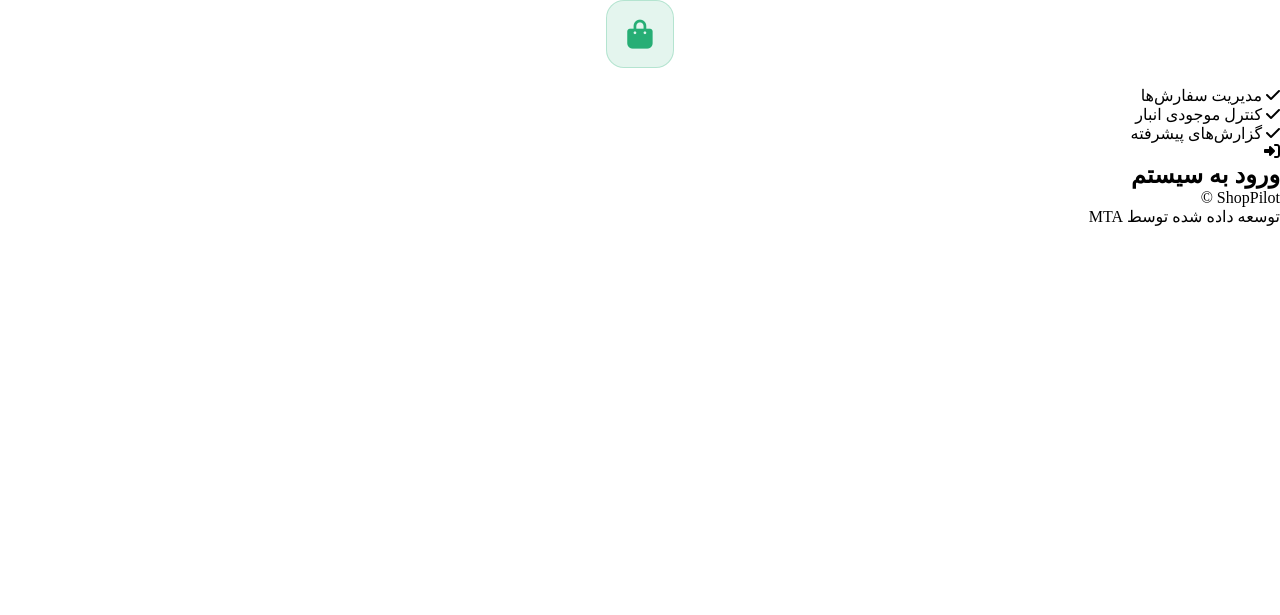
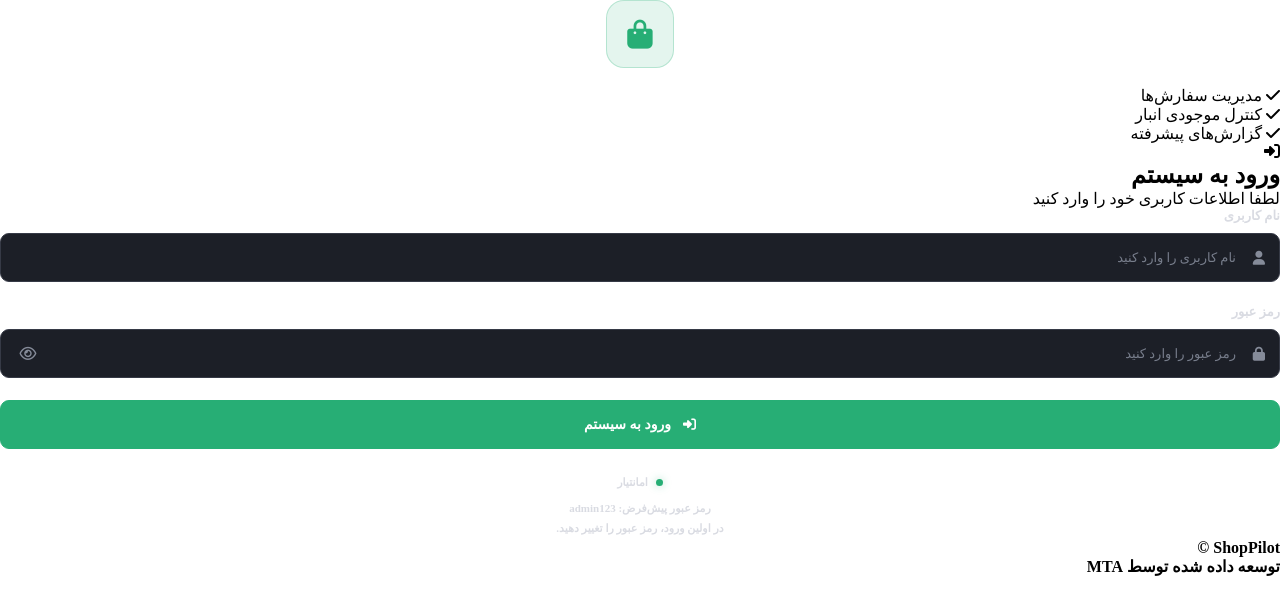
Before and after one commit to MTA2931/shop-pilot, a Python web app: template app/templates/auth/login.html in a window 1280 px wide. Shown: the top 615 px of the page. Run offline with Jinja, Linux system fonts and the light colour scheme; the template is opened without the code that fills it, so the values that code supplies are empty.

Commit message:
auth template

```diff
--- a/app/templates/auth/login.html
+++ b/app/templates/auth/login.html
@@ -1,94 +1,66 @@
-{% extends "base.html" %}
+{% extends "auth/base.html" %}
 
 {% block title %}ورود - {{ shop_name }}{% endblock %}
 
-{% block page_title %}ورود به سیستم{% endblock %}
-{% block page_subtitle %}لطفا اطلاعات کاربری خود را وارد کنید.{% endblock %}
+{% block auth_title %}ورود به سیستم{% endblock %}
+{% block auth_subtitle %}لطفا اطلاعات کاربری خود را وارد کنید{% endblock %}
 
-{% block page_actions %}{% endblock %}
+{% block auth_content %}
+<form method="POST" action="{{ url_for('auth.login') }}">
+    <input type="hidden" name="csrf_token" value="{{ csrf_token() }}">
 
-{% block content %}
-<div class="card login-card" style="max-width: 420px; margin: 40px auto; text-align: right;">
-    <div class="brand-header" style="margin-bottom: 24px;">
-        <div class="brand-logo" style="width: 56px; height: 56px; font-size: 24px; margin: 0 auto 12px;">
-            <i class="fa-solid fa-bag-shopping"></i>
-        </div>
-        <h2 style="margin: 0; font-size: 20px;">{{ shop_name }}</h2>
-        <p style="margin: 4px 0 0; color: var(--muted); font-size: 12px;">{{ shop_description }}</p>
-    </div>
-
-    <form method="POST" action="{{ url_for('auth.login') }}">
-        <input type="hidden" name="csrf_token" value="{{ csrf_token() }}">
-
-        <div class="form-group" style="text-align: right;">
-            <label for="username" class="form-label">نام کاربری</label>
+    <div class="form-group">
+        <label class="form-label">نام کاربری</label>
+        <div class="input-wrapper">
+            <i class="fa-solid fa-user input-icon"></i>
             <input type="text" id="username" name="username" required
                    class="form-control"
                    placeholder="نام کاربری را وارد کنید"
                    value="{{ request.form.username if request.form.username else '' }}">
         </div>
+    </div>
 
-        <div class="form-group" style="text-align: right;">
-            <label for="password" class="form-label">رمز عبور</label>
+    <div class="form-group">
+        <label class="form-label">رمز عبور</label>
+        <div class="input-wrapper">
+            <i class="fa-solid fa-lock input-icon"></i>
+            <button type="button" class="password-toggle" id="togglePassword" aria-label="نمایش/مخفی کردن رمز">
+                <i class="fa-regular fa-eye"></i>
+            </button>
             <input type="password" id="password" name="password" required
                    class="form-control"
                    placeholder="رمز عبور را وارد کنید">
         </div>
+    </div>
 
-        <button type="submit" class="btn btn-primary" style="width: 100%; margin-top: 8px;">
-            ورود به سیستم
-        </button>
-    </form>
+    <button type="submit" class="btn btn-primary login-button">
+        <i class="fa-solid fa-right-to-bracket"></i> ورود به سیستم
+    </button>
+</form>
 
-    <div class="login-footer" style="margin-top: 20px; padding-top: 20px; border-top: 1px solid var(--line); text-align: center; font-size: 12px; color: var(--muted);">
-        <p>رمز عبور پیش‌فرض: <code>admin123</code></p>
-        <p style="margin-top: 8px;">در اولین ورود، رمز عبور را تغییر دهید.</p>
+<div class="login-footer">
+    <div class="footer-status">
+        <span class="status-dot"></span>
+        <strong>امانتیار</span>
     </div>
+    <p>رمز عبور پیش‌فرض: <strong>admin123</strong></p>
+    <p>در اولین ورود، رمز عبور را تغییر دهید.</p>
 </div>
 {% endblock %}
 
-{% block extra_css %}
-<style>
-.login-card {
-    background: var(--card);
-    border: 1px solid var(--line);
-    border-radius: 14px;
-    padding: 32px 24px;
-}
-.form-group { margin-bottom: 16px; }
-.form-label { display: block; margin-bottom: 6px; font-weight: 500; font-size: 13px; color: var(--text); }
-.form-control {
-    width: 100%;
-    padding: 10px 14px;
-    border: 1px solid var(--line);
-    border-radius: 8px;
-    background: var(--input);
-    color: var(--text);
-    font-family: inherit;
-    font-size: 13px;
-    box-sizing: border-box;
-}
-.form-control:focus {
-    outline: 2px solid var(--green);
-    border-color: var(--green);
-}
-.btn-primary {
-    background: var(--green);
-    color: #fff;
-    border: none;
-    padding: 10px 20px;
-    border-radius: 8px;
-    font-weight: 700;
-    font-size: 13px;
-    cursor: pointer;
-}
-.btn-primary:hover { filter: brightness(1.08); }
-code {
-    background: var(--bg);
-    padding: 2px 6px;
-    border-radius: 4px;
-    font-family: 'Vazirmatn', monospace;
-    color: var(--green);
-}
-</style>
+{% block extra_js %}
+<script>
+document.addEventListener('DOMContentLoaded', function() {
+    const toggleBtn = document.getElementById('togglePassword');
+    const passwordInput = document.getElementById('password');
+    const eyeIcon = toggleBtn.querySelector('i');
+
+    toggleBtn.addEventListener('click', function() {
+        const isPassword = passwordInput.type === 'password';
+        passwordInput.type = isPassword ? 'text' : 'password';
+        eyeIcon.classList.toggle('fa-eye');
+        eyeIcon.classList.toggle('fa-eye-slash');
+    });
+});
+</script>
 {% endblock %}
```
